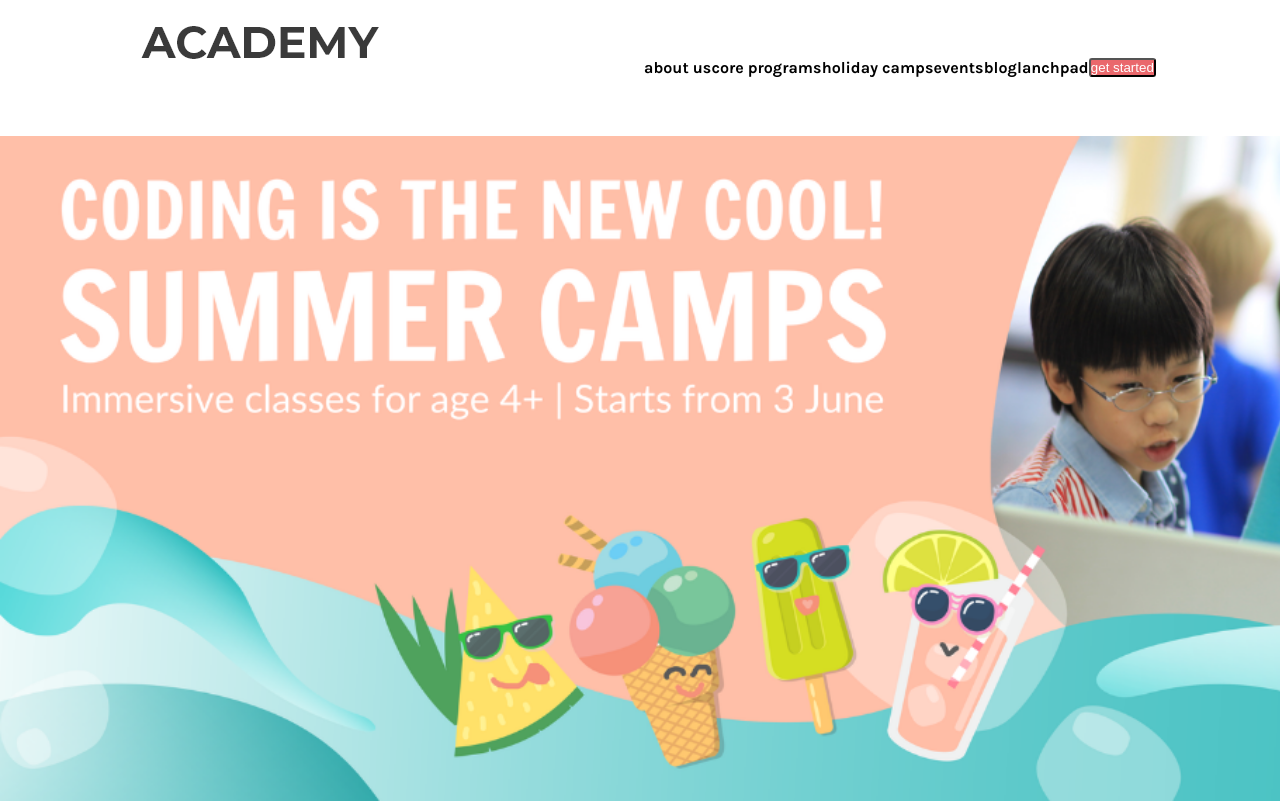
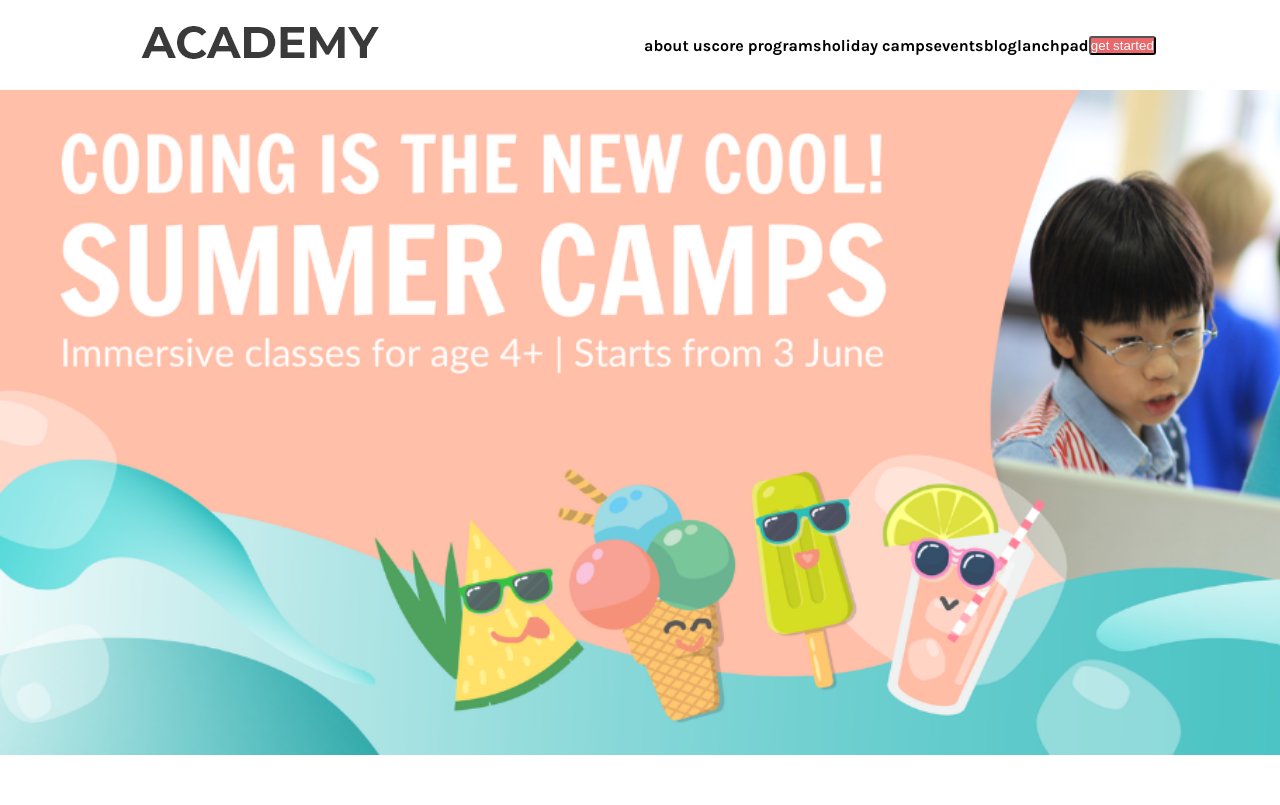
Before and after one commit to landon-is-on/academy_website, a plain HTML site: page index.html in a window 1280 px wide. Shown: the top 805 px of the page. Drawn offline with Linux system fonts and the light colour scheme.

Commit message:
fixed logo

```diff
--- a/student.css
+++ b/student.css
@@ -28,7 +28,7 @@ nav {
 }
 
 .logo {
-  height: 103.96px;
+  height: ;
   margin: 1rem;
 }
 
@@ -41,5 +41,4 @@ nav {
 #hero {
   margin-left: rem;
   width: 120rem;
-  height: ;
 }
```
